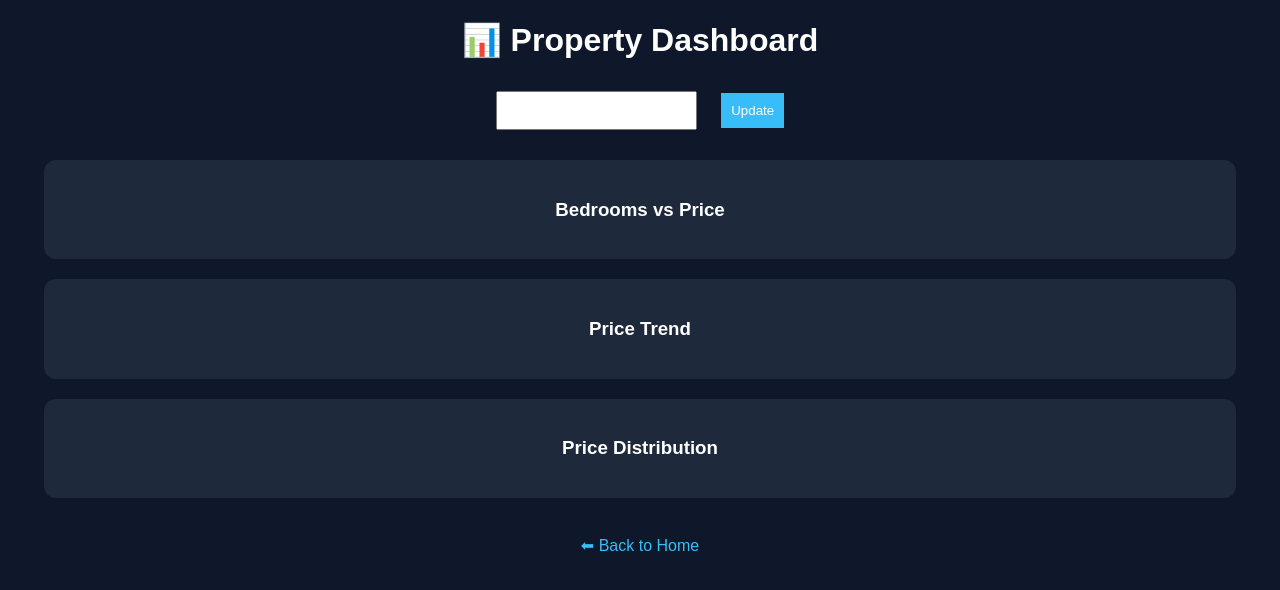
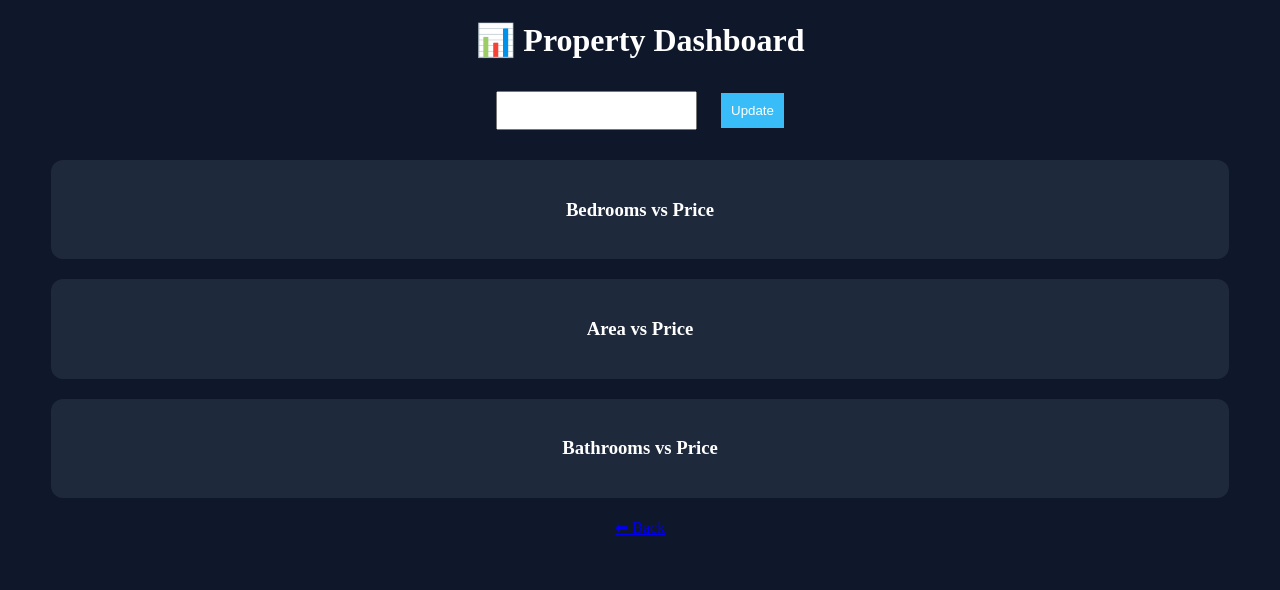
Before and after one commit to suryarsuresh1258/house-price-app, a Flask app: template templates/dashboard.html in a window 1280 px wide. Shown: the top 590 px of the page. Run offline with Flask 3, Linux system fonts and the light colour scheme; the template is opened without the code that fills it, so the values that code supplies are empty; parts of the project's set-up code (start-up, migrations or seed data) failed here and were passed over; some libraries are stand-ins or nearby versions.

Commit message:
Update dashboard.html

```diff
--- a/templates/dashboard.html
+++ b/templates/dashboard.html
@@ -3,15 +3,11 @@
 <head>
     <title>Dashboard</title>
 
-    <script src="https://cdn.plot.ly/plotly-latest.min.js"></script>
-
     <style>
         body {
             background: #0f172a;
             color: white;
-            font-family: Arial;
             text-align: center;
-            margin: 0;
         }
 
         .card {
@@ -31,16 +27,6 @@
             background: #38bdf8;
             border: none;
             color: white;
-            cursor: pointer;
-        }
-
-        button:hover {
-            background: #0ea5e9;
-        }
-
-        a {
-            color: #38bdf8;
-            text-decoration: none;
         }
     </style>
 </head>
@@ -56,29 +42,20 @@
 
 <div class="card">
     <h3>Bedrooms vs Price</h3>
-    <div id="bar"></div>
+    {{ bar | safe }}
 </div>
 
 <div class="card">
-    <h3>Price Trend</h3>
-    <div id="scatter"></div>
+    <h3>Area vs Price</h3>
+    {{ scatter | safe }}
 </div>
 
 <div class="card">
-    <h3>Price Distribution</h3>
-    <div id="hist"></div>
+    <h3>Bathrooms vs Price</h3>
+    {{ scatter2 | safe }}
 </div>
 
-<script>
-    var data = {{ graph_data | safe }};
-
-    Plotly.newPlot('bar', [data.bar]);
-    Plotly.newPlot('scatter', [data.scatter]);
-    Plotly.newPlot('hist', [data.hist]);
-</script>
-
-<br>
-<a href="/">⬅ Back to Home</a>
+<a href="/">⬅ Back</a>
 
 </body>
 </html>
```
